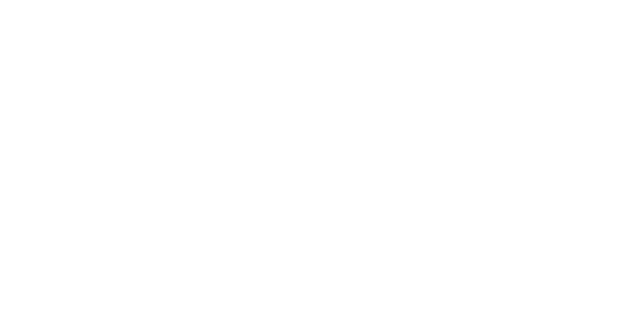
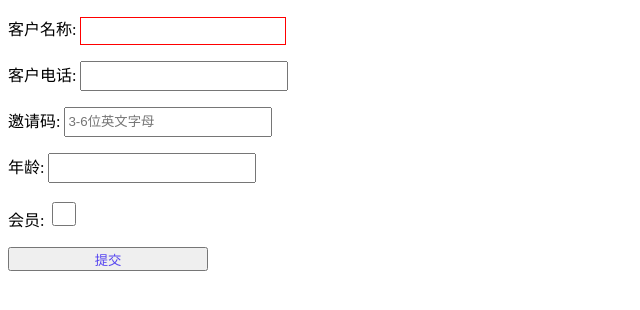
Before and after one commit to harryYao/cool_css, a plain HTML site: page base_css/form.html in a window 1280 px wide. Shown: the whole page, without its empty margins (0-640 px from the left). Drawn offline with Linux system fonts and the light colour scheme.

Commit message:
测试css form的一些状态选择器

```diff
--- a/base_css/form.html
+++ b/base_css/form.html
@@ -5,8 +5,76 @@
   <meta http-equiv="X-UA-Compatible" content="IE=edge">
   <meta name="viewport" content="width=device-width, initial-scale=1.0">
   <title>TEST FORM CSS</title>
+  <style>
+    input {
+      width: 200px;
+      height: 24px;
+      line-height: 22px;
+    }
+    input:required{
+      border: 1px solid rgb(247, 184, 13);
+    }
+    input:focus {
+      border: 1px solid rgb(196, 16, 241);
+      outline: none;
+    }
+    /* valid: 输入合法的表单元素； */
+    input:valid {
+      /* border: 1px solid rgb(4, 131, 4); */
+      color: rgb(85, 68, 240);
+    }
+    /* invalid：输入非法的表单元素； */
+    input:invalid {
+      color: rgb(138, 5, 5);
+      border: 1px solid rgb(255, 0, 0);
+    }
+    input:out-of-range {
+      background-color: rgb(243, 179, 179);
+    }
+    input[type=checkbox] {
+      height: 24px;
+      width: 24px;
+      border: 1px solid rgb(87, 0, 58);
+      cursor: pointer;
+      position: relative;
+
+      /* 直接设置颜色或背景无效 */
+      color: #667039; /* 无效 */
+      background-color: chocolate; /* 无效 */
+    }
+    /* 只能通过伪元素来覆盖 */
+    input[type=checkbox]::after{
+      position: absolute;
+      top: 0;
+      background-color: rgb(87, 0, 58);
+      color: rgb(255, 249, 249);
+      height: 24px;
+      width: 24px;
+      line-height: 24px;
+      display: inline-block;
+      visibility: hidden;
+      padding-left: 0px;
+      text-align: center;
+      content: ' ';
+      border-radius: 3px
+    }
+
+    input[type=checkbox]:checked::after{
+      visibility: visible;
+      content: "✓";
+      font-size: 18px;
+      font-weight: bold;
+    }
+  </style>
 </head>
 <body>
-
+  <form action="">
+    <p>客户名称: <input type="text" required name="CustomerName" /></p>
+    <p>客户电话: <input type="text" pattern="\d{6-13}"  name="CustomerTel" /></p>
+    <p>邀请码:  <input type="text" pattern="[A-z]{3,6}" placeholder="3-6位英文字母"  name="CustomerCode" /></p>
+    <p>年龄: <input type="number" name="CustomerAge" min="0" max="100" /></p>
+    <p>会员: <input type="checkbox" name="CustomerVIP" /></p>
+    <p><input type="submit" value="提交" /></p>
+  </form>
 </body>
 </html>
```
Also changed, not shown: base_css/target.html (+10 -0 lines).
